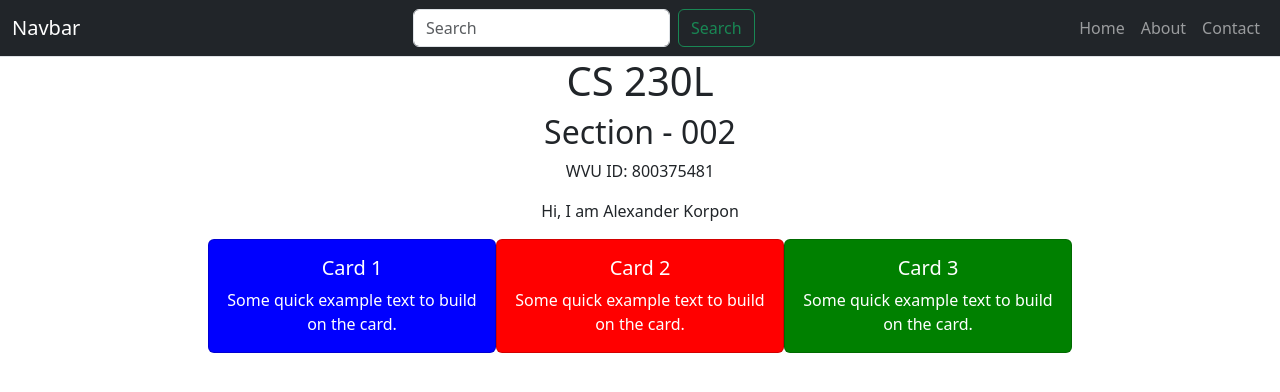
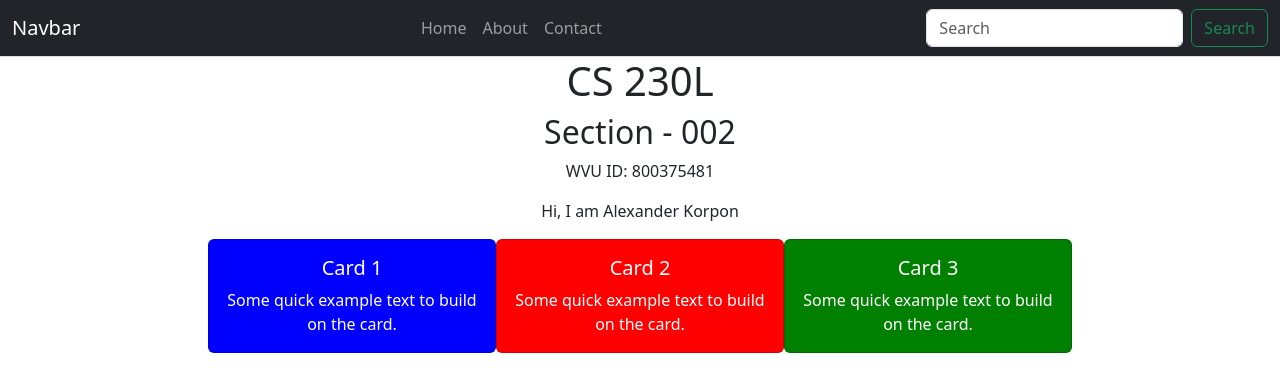
Before and after one commit to Specials35/EmmaAj, a React (Create React App) app: page / in a window 1280 px wide. Shown: the top 392 px of the page. Built offline with nearby package versions, Linux system fonts and the light colour scheme.

Commit message:
Moved Nav, Form, and Container fluid around to match picture

```diff
--- a/src/Navbar.js
+++ b/src/Navbar.js
@@ -5,9 +5,15 @@ const AppNavbar = () => {
     return (
         <Navbar bg="dark" variant="dark" className="border-bottom border-body">
             <Container fluid>
+                <Navbar.Brand>Navbar</Navbar.Brand>
 
-                <Navbar.Brand>Navbar</Navbar.Brand>
-                <Form className="d-flex" role="search">
+                <Nav className="mr-auto">
+                    <Nav.Link href="#">Home</Nav.Link>
+                    <Nav.Link href="#">About</Nav.Link>
+                    <Nav.Link href="#">Contact</Nav.Link>
+                </Nav>
+
+                <Form className="d-flex">
                     <FormControl
                         type="search"
                         placeholder="Search"
@@ -16,13 +22,6 @@ const AppNavbar = () => {
                     />
                     <Button variant="outline-success" type="submit">Search</Button>
                 </Form>
-
-                {/* Additional Nav links if needed */}
-                <Nav className="ml-auto">
-                    <Nav.Link href="#">Home</Nav.Link>
-                    <Nav.Link href="#">About</Nav.Link>
-                    <Nav.Link href="#">Contact</Nav.Link>
-                </Nav>
             </Container>
         </Navbar>
     );
```
